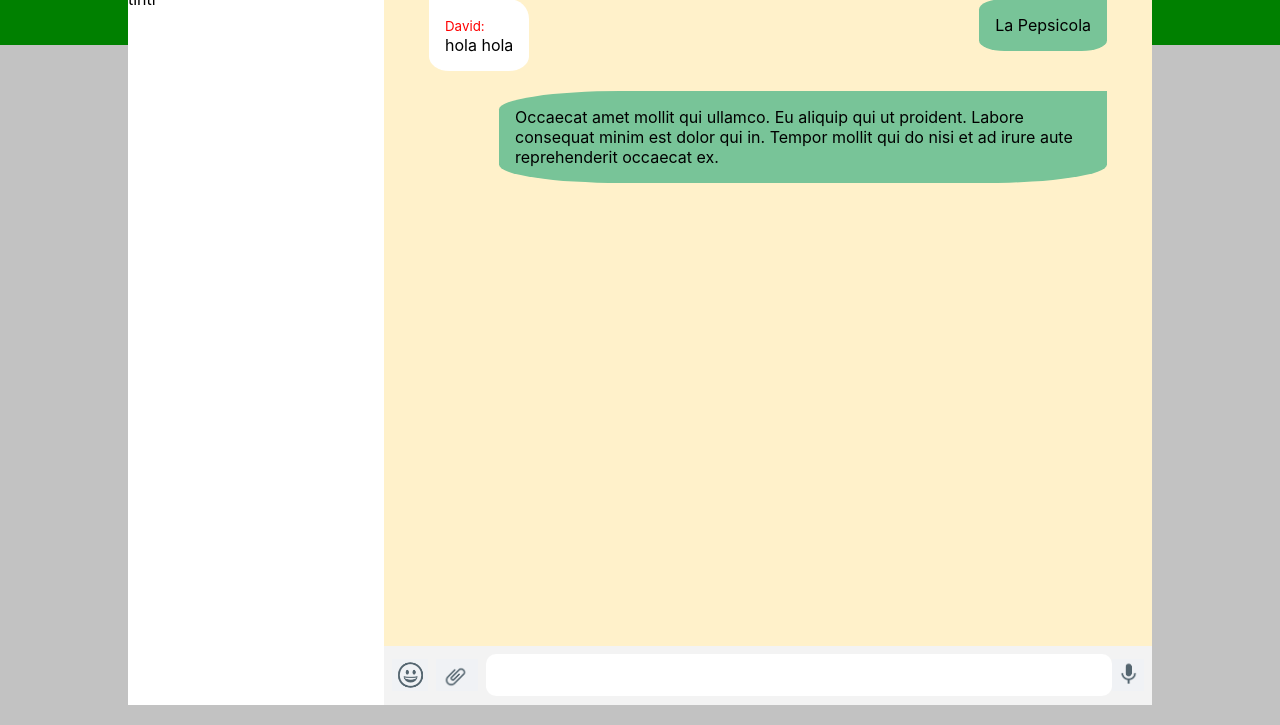
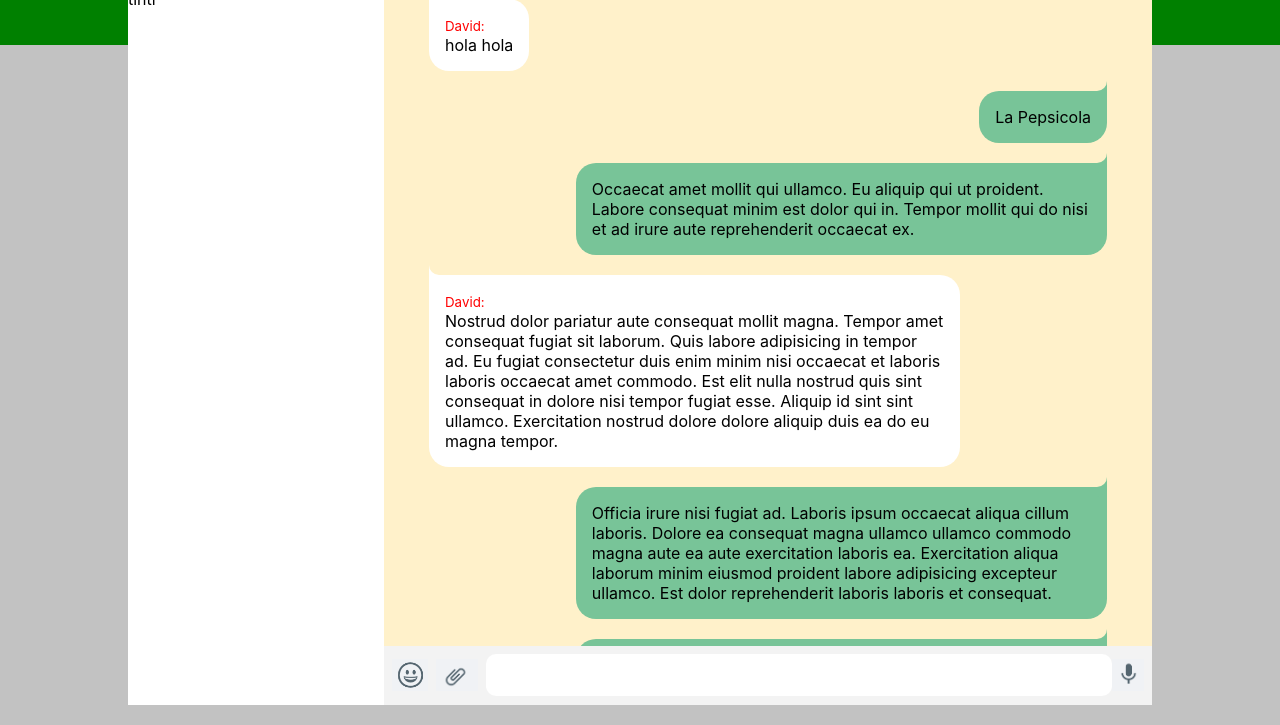
Before and after one commit to dariva85/MyFirstWebPage, a plain HTML site: page Index.html in a window 1280 px wide. Shown: the part 75-800 px from the top of the page. Drawn offline with Linux system fonts and the light colour scheme.

Commit message:
Message container with fancy corner

```diff
--- a/Index.html
+++ b/Index.html
@@ -25,15 +25,84 @@
         <article id="Contacts">tinti</article>
         <article id="Conversation">
           <div>
-            <p class="Message">
-              <span class="ContactTitle">David:<br /></span> hola hola
-            </p>
-            <p class="Answer">La Pepsicola</p>
-            <p class="Answer">
-              Occaecat amet mollit qui ullamco. Eu aliquip qui ut proident.
-              Labore consequat minim est dolor qui in. Tempor mollit qui do nisi
-              et ad irure aute reprehenderit occaecat ex.
-            </p>
+            <div class="Message">
+              <p class="Input">
+                <span class="ContactTitle">David:<br /></span> hola hola
+              </p>
+            </div>
+            <div class="Message">
+              <p class="Output">La Pepsicola</p>
+            </div>
+            <div class="Message">
+              <p class="Output">
+                Occaecat amet mollit qui ullamco. Eu aliquip qui ut proident.
+                Labore consequat minim est dolor qui in. Tempor mollit qui do
+                nisi et ad irure aute reprehenderit occaecat ex.
+              </p>
+            </div>
+            <div class="Message">
+              <p class="Input">
+                <span class="ContactTitle">David:<br /></span> Nostrud dolor
+                pariatur aute consequat mollit magna. Tempor amet consequat
+                fugiat sit laborum. Quis labore adipisicing in tempor ad. Eu
+                fugiat consectetur duis enim minim nisi occaecat et laboris
+                laboris occaecat amet commodo. Est elit nulla nostrud quis sint
+                consequat in dolore nisi tempor fugiat esse. Aliquip id sint
+                sint ullamco. Exercitation nostrud dolore dolore aliquip duis ea
+                do eu magna tempor.
+              </p>
+            </div>
+            <div class="Message">
+              <p class="Output">
+                Officia irure nisi fugiat ad. Laboris ipsum occaecat aliqua
+                cillum laboris. Dolore ea consequat magna ullamco ullamco
+                commodo magna aute ea aute exercitation laboris ea. Exercitation
+                aliqua laborum minim eiusmod proident labore adipisicing
+                excepteur ullamco. Est dolor reprehenderit laboris laboris et
+                consequat.
+              </p>
+            </div>
+            <div class="Message">
+              <p class="Output">
+                Esse labore cupidatat nulla cupidatat ullamco nisi. Id nisi sint
+                elit et velit. Amet anim laboris nisi tempor et qui deserunt
+                elit ad esse consequat veniam consectetur.
+              </p>
+            </div>
+            <div class="Message">
+              <p class="Input">
+                <span class="ContactTitle">David:<br /></span> Esse magna
+                consequat proident reprehenderit culpa dolor ut velit irure
+                exercitation aliquip nostrud. Est amet eu duis velit. Et est
+                consequat qui irure sint commodo eiusmod eu anim veniam.
+                Excepteur commodo ex ex veniam quis elit occaecat duis amet sunt
+                reprehenderit. Sit aute ullamco laboris deserunt.
+              </p>
+            </div>
+            <div class="Message">
+              <p class="Input">
+                <span class="ContactTitle">David:<br /></span> Qui aute ipsum
+                eiusmod est reprehenderit ullamco irure qui sunt nostrud irure.
+                Ut quis aliquip incididunt cillum sit ut laboris magna
+                consectetur sint. Velit adipisicing id dolor eu quis veniam eu
+                consectetur dolor.
+              </p>
+            </div>
+            <div class="Message">
+              <p class="Output">
+                Mollit sunt reprehenderit ex ea. Cupidatat excepteur laboris
+                cillum minim do incididunt enim. Exercitation non nostrud
+                eiusmod dolore proident do ipsum. Dolore consectetur veniam quis
+                ad aliquip ex. Ipsum exercitation irure Lorem nostrud ullamco et
+                proident est dolore sit. Nisi est ea mollit magna reprehenderit.
+              </p>
+            </div>
+            <div class="Message">
+              <p class="Output">
+                Laborum mollit nostrud proident mollit irure proident sit
+                incididunt nulla voluptate enim magna.
+              </p>
+            </div>
           </div>
           <footer>
             <img class="AppButton" src="./Images/Emoji.png" />
--- a/style-index.css
+++ b/style-index.css
@@ -81,13 +81,16 @@ main header {
   float: left;
 }
 
-#Conversation div {
+#Conversation > div {
   height: 100%;
   width: 100%;
   background-color: rgb(255, 241, 202);
   position: relative;
   overflow: scroll;
+  display: flex;
+  flex-direction: column;
 }
+
 #Conversation footer {
   display: flex;
   align-items: center;
@@ -117,23 +120,48 @@ main header {
   height: 80%;
   margin: 0.5rem;
 }
-.Message {
+
+.Input {
+  position: relative;
   background-color: white;
   width: fit-content;
-  max-width: 75%;
+  max-width: 65%;
   padding: 16px;
   margin: 10px 10px 10px 45px;
-  border-radius: 0% 20px 20% 20%;
-  float: inline-start;
+  border-radius: 0% 20px 20px 20px;
+  float: left;
 }
-.Answer {
+.Input:before {
+  content: "";
+  position: absolute;
+  top: -20px;
+  left: 0px;
+  height: 20px;
+  width: 20px;
+  border-bottom-left-radius: 50%;
+  background: rgb(255, 241, 202);
+  box-shadow: 0px 10px 0 0 white;
+}
+.Output {
+  position: relative;
   background-color: rgb(120, 196, 152);
   width: fit-content;
-  max-width: 75%;
+  max-width: 65%;
   padding: 16px;
   margin: 10px 45px 10px 10px;
-  border-radius: 20% 0px 20% 20%;
+  border-radius: 20px 0px 20px 20px;
   float: right;
+}
+.Output:before {
+  content: "";
+  position: absolute;
+  top: -20px;
+  right: 0px;
+  height: 20px;
+  width: 20px;
+  border-bottom-right-radius: 50%;
+  background: rgb(255, 241, 202);
+  box-shadow: 0px 10px 0 0 rgb(120, 196, 152);
 }
 
 .ContactTitle {
```
